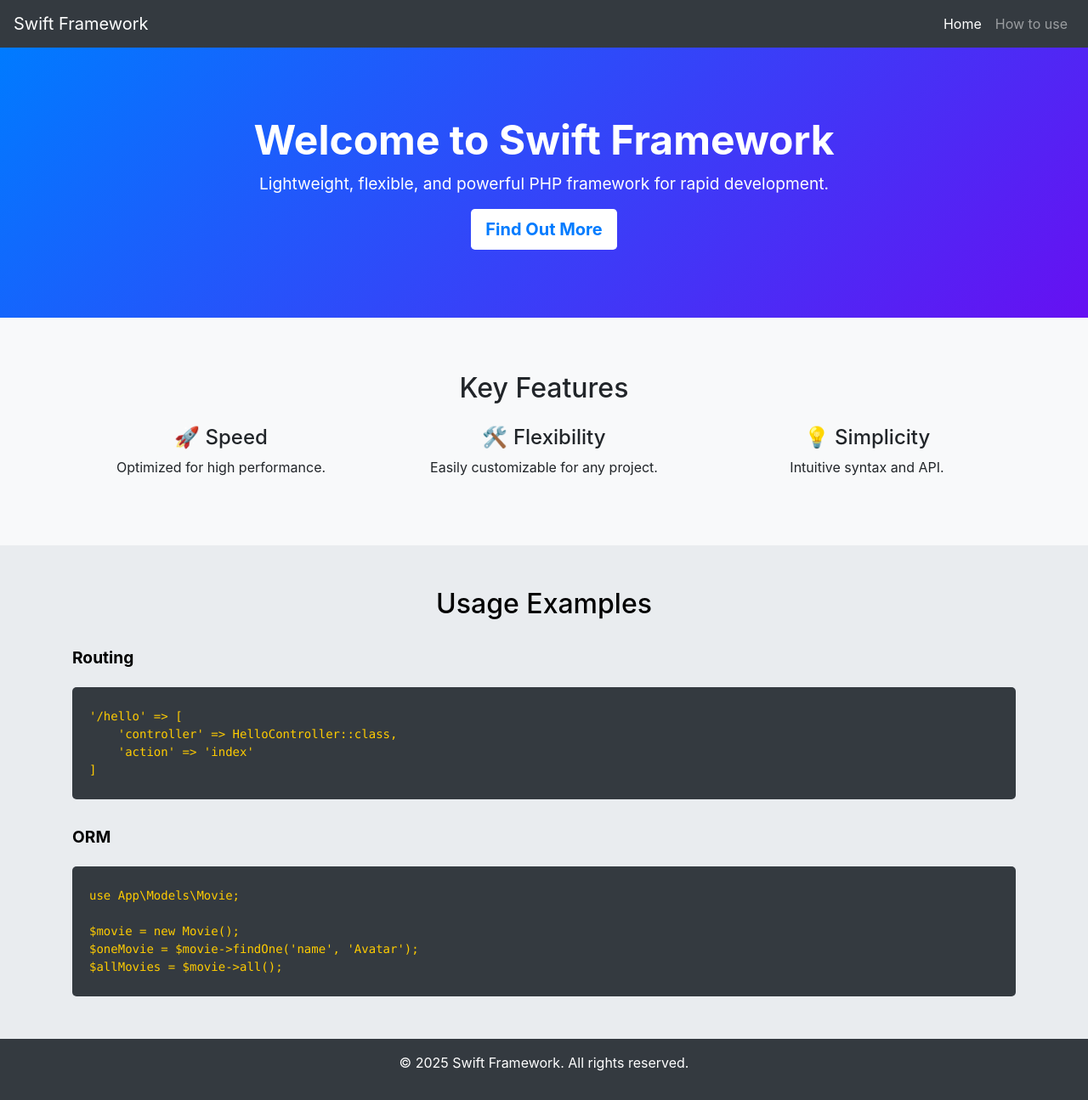
After one commit to heavyvetal/jumpix, a PHP site: template resources/views/main_page.php in a window 1280 px wide. The commit adds this page. Shown: the whole page at 85% size. Run offline with PHP 8.4, Linux system fonts and the light colour scheme; the template is opened without the code that fills it, so the values that code supplies are empty.

Commit message:
add main page and usage page

```diff
--- a/config/app.php
+++ b/config/app.php
@@ -6,9 +6,6 @@ const HOST = 'http://localhost';
 const DOMAIN_SYM = false;
 const DOMAIN_ADDITION = '/framework';
 
-const USERNAME = 'admin';
-const PASSWORD = 'admin';
-
 const DB_HOST = 'localhost';
 const DB_USER = 'root';
 const DB_PASS = '';
--- a/resources/views/footer.php
+++ b/resources/views/footer.php
@@ -1,5 +1,8 @@
-    <footer>
-        TEST FOOTER
-    </footer>
+<footer class="text-center bg-dark text-white py-3">
+    <p>&copy; 2025 Swift Framework. All rights reserved.</p>
+</footer>
+
+<script src="https://code.jquery.com/jquery-3.5.1.slim.min.js"></script>
+<script src="https://cdn.jsdelivr.net/npm/bootstrap@4.6.2/dist/js/bootstrap.bundle.min.js"></script>
 </body>
 </html>
--- a/resources/views/header.php
+++ b/resources/views/header.php
@@ -1,13 +1,83 @@
-<!doctype html>
+<!DOCTYPE html>
 <html lang="en">
 <head>
     <meta charset="UTF-8">
-    <meta name="viewport"
-          content="width=device-width, user-scalable=no, initial-scale=1.0, maximum-scale=1.0, minimum-scale=1.0">
-    <meta http-equiv="X-UA-Compatible" content="ie=edge">
-    <title>Document</title>
+    <meta name="viewport" content="width=device-width, initial-scale=1.0">
+    <title>Swift Framework</title>
+    <link rel="stylesheet" href="https://cdn.jsdelivr.net/npm/bootstrap@4.6.2/dist/css/bootstrap.min.css">
+    <style>
+        body {
+            background-color: #f8f9fa;
+            box-sizing: content-box;
+        }
+        .hero {
+            background: linear-gradient(135deg, #007bff, #6610f2);
+            color: white;
+            padding: 80px 20px;
+            text-align: center;
+        }
+        .hero h1 {
+            font-size: 3rem;
+            font-weight: bold;
+        }
+        .hero p {
+            font-size: 1.2rem;
+        }
+        .btn-custom {
+            background-color: white;
+            color: #007bff;
+            font-weight: bold;
+        }
+        .btn-custom:hover {
+            background-color: #e2e6ea;
+        }
+        .code-example {
+            background-color: #343a40;
+            color: #f8f9fa;
+            padding: 0 20px;
+            border-radius: 5px;
+            font-family: monospace;
+            text-align: left;
+            margin-top: 20px;
+            white-space: pre-line;
+        }
+        pre {
+            margin: 0;
+        }
+        .example-header {
+            font-size: 1.2rem;
+            font-weight: bold;
+            margin-top: 30px;
+            text-align: left;
+        }
+        .usage-examples {
+            background-color: #e9ecef;
+            color: black;
+            padding: 50px 20px;
+            width: 100%;
+        }
+        .usage-examples .code-example {
+            color: #f8f9fa;
+        }
+        .code-example code {
+            color: #ffcc00;
+        }
+    </style>
 </head>
 <body>
-    <header>
-        TEST HEADER
-    </header>
+<nav class="navbar navbar-expand-lg navbar-dark bg-dark">
+    <a class="navbar-brand" href="<?php echo $home; ?>/">Swift Framework</a>
+    <button class="navbar-toggler" type="button" data-toggle="collapse" data-target="#navbarNav">
+        <span class="navbar-toggler-icon"></span>
+    </button>
+    <div class="collapse navbar-collapse" id="navbarNav">
+        <ul class="navbar-nav ml-auto">
+            <li class="nav-item active">
+                <a class="nav-link" href="<?php echo $home; ?>/">Home</a>
+            </li>
+            <li class="nav-item">
+                <a class="nav-link" href="<?php echo $home; ?>/usage">How to use</a>
+            </li>
+        </ul>
+    </div>
+</nav>
--- /dev/null
+++ b/resources/views/main_page.php
@@ -0,0 +1,46 @@
+<header class="hero">
+    <h1>Welcome to Swift Framework</h1>
+    <p>Lightweight, flexible, and powerful PHP framework for rapid development.</p>
+    <a href="<?php echo $home; ?>/usage" class="btn btn-lg btn-custom">Find Out More</a>
+</header>
+
+<div class="container text-center py-5 mt-3 mb-3">
+    <h2>Key Features</h2>
+    <div class="row mt-4">
+        <div class="col-md-4">
+            <h4>🚀 Speed</h4>
+            <p>Optimized for high performance.</p>
+        </div>
+        <div class="col-md-4">
+            <h4>🛠 Flexibility</h4>
+            <p>Easily customizable for any project.</p>
+        </div>
+        <div class="col-md-4">
+            <h4>💡 Simplicity</h4>
+            <p>Intuitive syntax and API.</p>
+        </div>
+    </div>
+</div>
+
+<div class="usage-examples">
+    <div class="container">
+        <h2 class="text-center">Usage Examples</h2>
+
+        <p class="example-header">Routing</p>
+        <div class="code-example">
+                <pre><code>'/hello' => [
+    'controller' => HelloController::class,
+    'action' => 'index'
+]</code></pre>
+        </div>
+
+        <p class="example-header">ORM</p>
+        <div class="code-example">
+                <pre><code>use App\Models\Movie;
+
+$movie = new Movie();
+$oneMovie = $movie->findOne('name', 'Avatar');
+$allMovies = $movie->all();</code></pre>
+        </div>
+    </div>
+</div>
```
Also changed, not shown: app/Container/Dependencies.php (+13 -12 lines), app/Controllers/DemoController.php (added, +22 -0 lines), app/Controllers/MainPageController.php (added, +22 -0 lines), app/Controllers/MovieController.php (deleted, +0 -35 lines), app/Models/Director.php (deleted, +0 -11 lines), app/Models/Movie.php (deleted, +0 -11 lines), config/routes.php (+8 -2 lines), resources/views/demo.php (added, +104 -0 lines).
